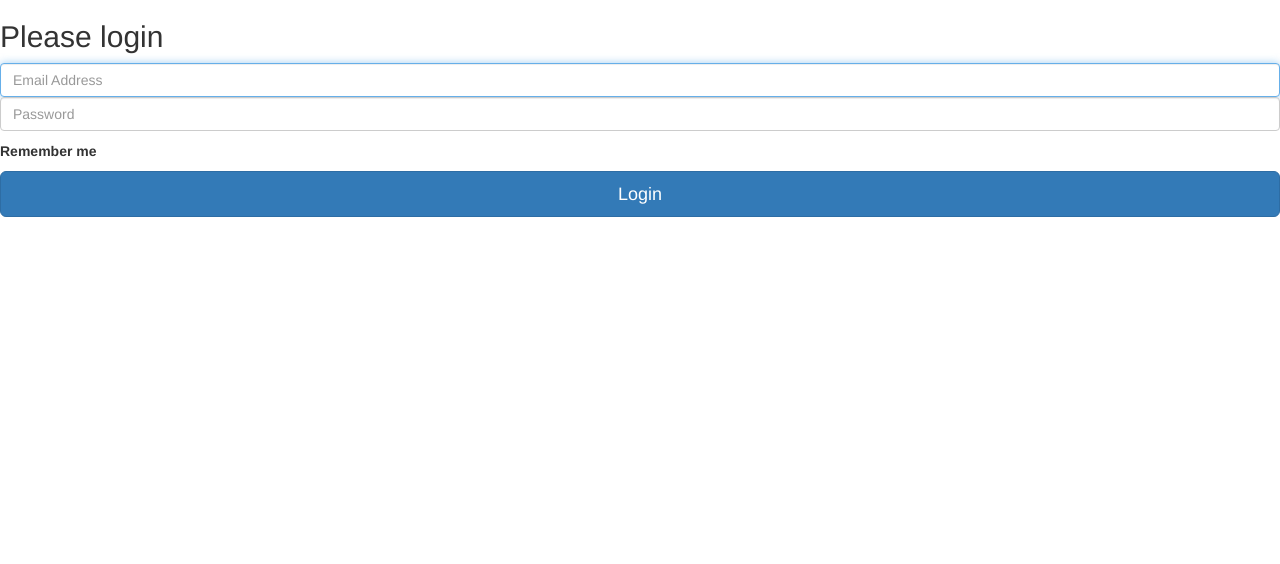
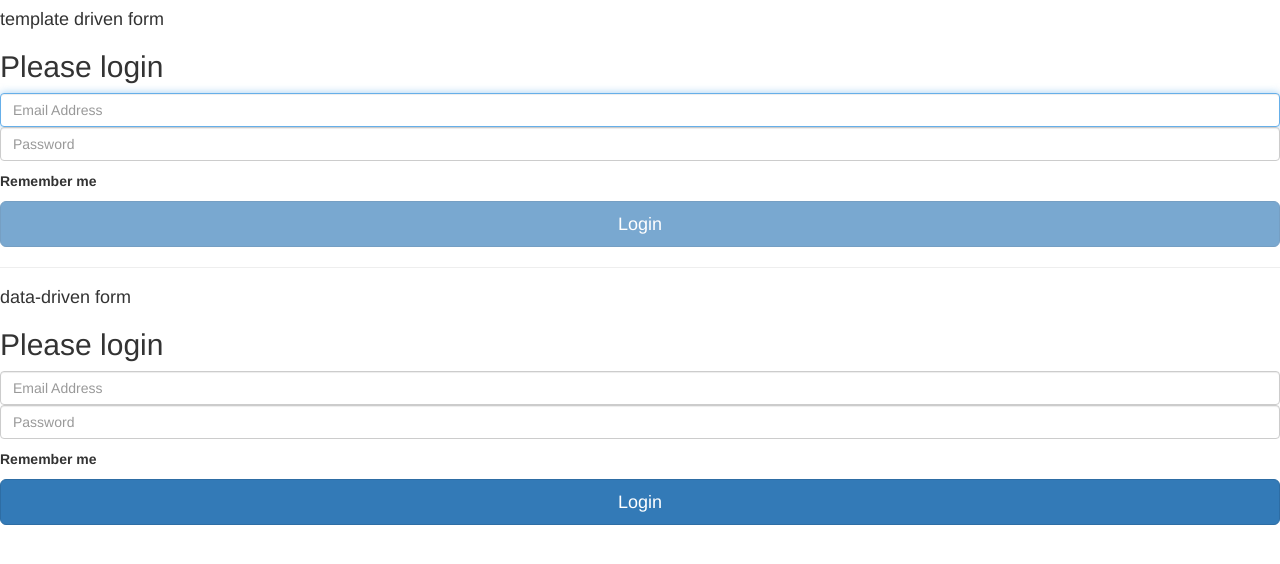
Before and after one commit to avilavate/ngForm, an Angular app in the folder ngForms/: page / in a window 1280 px wide. Shown: the top 564 px of the page. Built offline with nearby package versions, Linux system fonts and the light colour scheme.

Commit message:
Added data driven form

```diff
--- a/ngForms/package.json
+++ b/ngForms/package.json
@@ -30,7 +30,7 @@
     "@angular/compiler-cli": "^2.3.1",
     "@types/jasmine": "2.5.38",
     "@types/node": "^6.0.42",
-    "angular-cli": "1.0.0-beta.28.3",
+    "@angular/cli": "1.0.0-beta.30",
     "codelyzer": "~2.0.0-beta.1",
     "jasmine-core": "2.5.2",
     "jasmine-spec-reporter": "2.5.0",
--- a/ngForms/src/app/app.component.html
+++ b/ngForms/src/app/app.component.html
@@ -1 +1,5 @@
+<h4>template driven form</h4>
 <app-login> </app-login>
+<hr>
+<h4>data-driven form</h4>
+<app-data-driven-form></app-data-driven-form>
--- /dev/null
+++ b/ngForms/src/app/data-driven-form/data-driven-form.component.html
@@ -0,0 +1,13 @@
+<div class="wrapper">
+  <form class="form-signin" (ngSubmit)="submitForm()" [formGroup]="myForm">
+    <h2 class="form-signin-heading">Please login</h2>
+
+    <input type="text" class="form-control" name="username" placeholder="Email Address" autofocus="" formControlName="username"/>
+    <input type="password" class="form-control" name="password" placeholder="Password" formControlName="password"/>
+
+    <label class="checkbox" name=password>
+        <input type="checkbox" value="remember-me" id="rememberMe" name="rememberMe" > Remember me
+      </label>
+    <button class="btn btn-lg btn-primary btn-block" type="submit" name="submit">Login</button>
+  </form>
+</div>
--- /dev/null
+++ b/ngForms/src/app/data-driven-form/data-driven-form.component.ts
@@ -0,0 +1,26 @@
+import { Component, OnInit } from '@angular/core';
+import { FormControl, FormGroup, Validator } from '@angular/forms';
+import { ReactiveFormsModule } from '@angular/forms'
+
+@Component({
+  selector: 'app-data-driven-form',
+  templateUrl: './data-driven-form.component.html',
+  styleUrls: ['./data-driven-form.component.css']
+})
+export class DataDrivenFormComponent implements OnInit {
+  myForm: FormGroup;
+  constructor() {
+    this.myForm = new FormGroup(
+      {
+        'username': new FormControl(),
+        'password': new FormControl()
+      }
+    )
+  }
+  submitForm() {
+    console.log(this.myForm);
+  }
+  ngOnInit() {
+  }
+
+}
--- a/ngForms/src/app/login/login.component.html
+++ b/ngForms/src/app/login/login.component.html
@@ -7,6 +7,6 @@
       <label class="checkbox" name=password>
         <input type="checkbox" value="remember-me" id="rememberMe" name="rememberMe" ngModel> Remember me
       </label>
-      <button class="btn btn-lg btn-primary btn-block" type="submit" name="submit" >Login</button>
+      <button class="btn btn-lg btn-primary btn-block" type="submit" name="submit"  [disabled]="!f.valid">Login</button>
     </form>
   </div>
```
Also changed, not shown: ngForms/src/app/app.module.ts (+7 -2 lines), ngForms/src/app/data-driven-form/data-driven-form.component.css (added).
